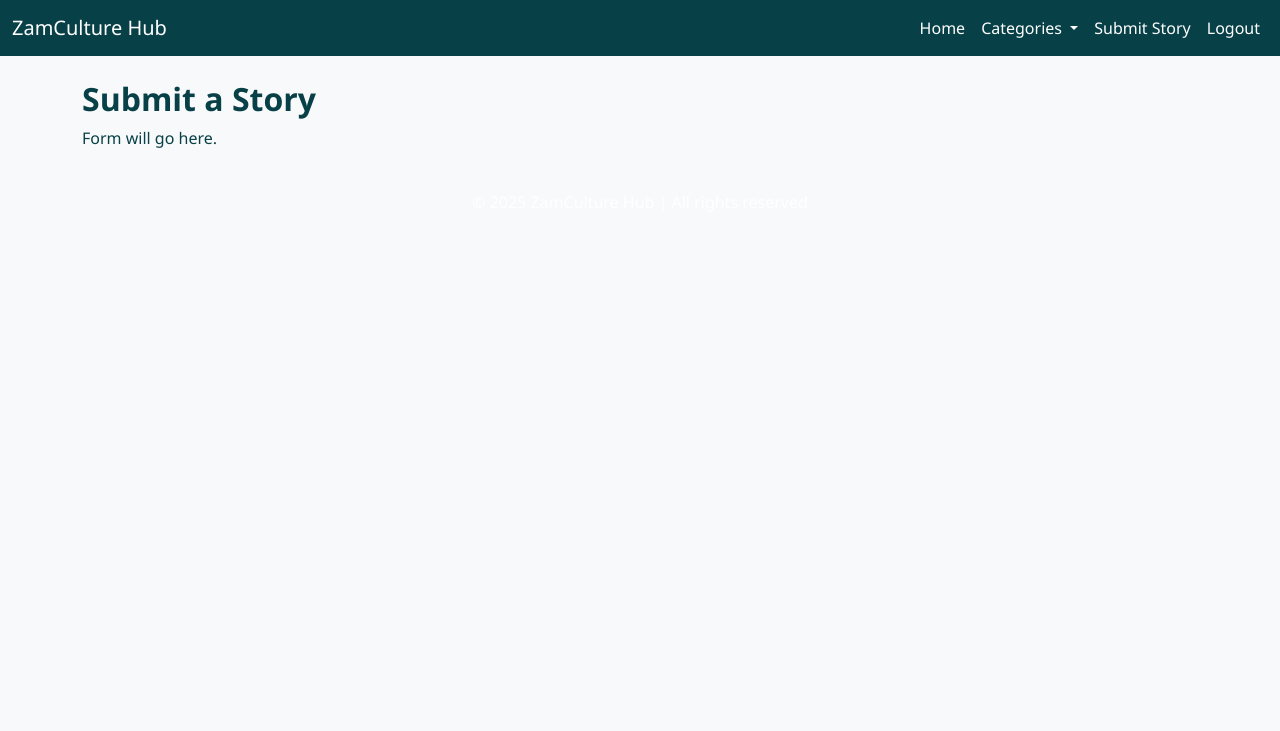
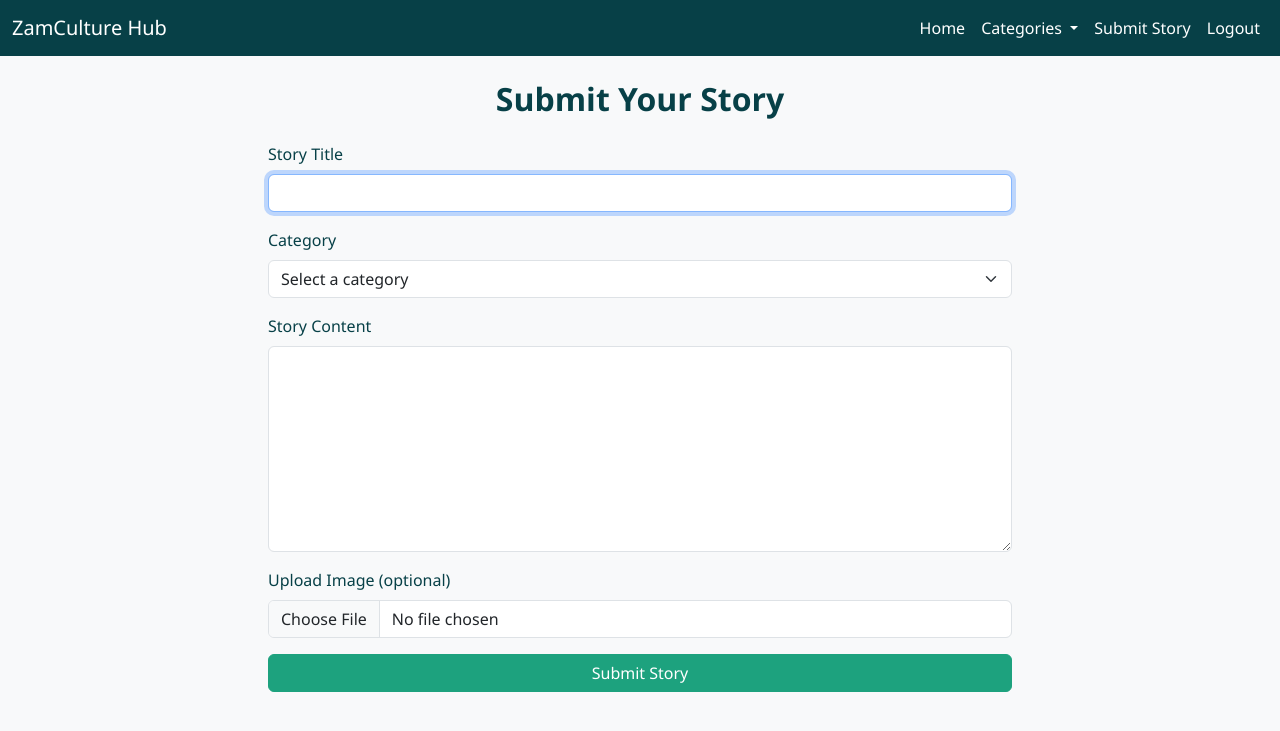
Before and after one commit to emmanuelmazonga/Zamculture_Hub, a Flask app: page /submit in a window 1280 px wide. Shown: the top 731 px of the page. Run offline with Flask 3, Linux system fonts and the light colour scheme; a user stored in the database is signed in; some libraries are stand-ins or nearby versions.

Commit message:
added submit page and its corresponding route in app.py

```diff
--- a/app.py
+++ b/app.py
@@ -2,6 +2,7 @@ import os
 from flask import Flask, render_template, request, redirect, session, flash
 from flask_session import Session
 from werkzeug.security import generate_password_hash, check_password_hash
+from werkzeug.utils import secure_filename
 from datetime import datetime
 from cs50 import SQL
 
@@ -132,8 +133,41 @@ def logout():
 
 @app.route("/submit", methods=["GET", "POST"])
 def submit():
-    # For now, just render a placeholder template
-    return render_template("submit.html")
+    # submit a new story page
+    if not session.get("user_id"):
+        flash("login to submit a story")
+        return redirect("/login")
+
+    categories = db.execute("SELECT * FROM categories")
+
+    if request.method == "POST":
+        title = request.form.get("title")
+        category = request.form.get("category")
+        content = request.form.get("content")
+        image = request.files.get("image_path")
+
+        if not title or not category or not content:
+            flash("enter all fields")
+            return redirect("/submit")
+
+        image_path = None
+        if image and image.filename != "":
+            filename = secure_filename(image.filename)
+            static_folder = os.path.join(app.root_path, 'static')
+            image_folder = os.path.join(static_folder, 'images')
+            image_path = f"images/{image_path.filename}"
+            os.makedirs(image_folder, exist_ok=True)
+            image.save(os.path.join(image_folder, filename))
+
+        db.execute(
+                    "INSERT INTO stories (user_id, title, category, content, image_path, apoproved created_at) VALUES (?, ?, ?, ?, ?, 0, ?)",
+                    session["user_id"], title, category, content, image_path, datetime.now()
+        )
+
+        flash("story submitted for review")
+        return redirect("/")
+
+    return render_template("submit.html", categories=categories)
 
 
 if __name__ == "__main__":
--- a/static/css/styles.css
+++ b/static/css/styles.css
@@ -83,7 +83,7 @@ footer {
     color: #ffffff;
 }
 
-/* --- Forms (e.g., Login/Register) --- */
+/* --- forms --- */
 form input, form select, form textarea {
     border-radius: 0.5rem;
     border: 1px solid #4e7aa5;
--- a/templates/submit.html
+++ b/templates/submit.html
@@ -5,6 +5,34 @@ Submit Story
 {% endblock %}
 
 {% block main %}
-<h2>Submit a Story</h2>
-<p>Form will go here.</p>
+<div class="col-md-8 mx-auto">
+    <h2 class="mb-4 text-center">Submit Your Story</h2>
+    <form action="/submit" method="post" enctype="multipart/form-data">
+        <div class="mb-3">
+            <label for="title" class="form-label">Story Title</label>
+            <input type="text" autofocus class="form-control" id="title" name="title" required>
+        </div>
+
+        <div class="mb-3">
+            <label for="category" class="form-label">Category</label>
+            <select class="form-select" id="category" name="category" required>
+                <option value="" disabled selected>Select a category</option>
+                {% for cat in categories %}
+                    <option value="{{ cat.name }}">{{ cat.name }}</option>
+                {% endfor %}
+            </select>
+        </div>
+        <div class="mb-3">
+            <label for="content" class="form-label">Story Content</label>
+            <textarea class="form-control" id="content" name="content" rows="8" required></textarea>
+        </div>
+
+        <div class="mb-3">
+            <label for="image" class="form-label">Upload Image (optional)</label>
+            <input class="form-control" type="file" id="image" name="image" accept="image/*">
+        </div>
+        <button type="submit" class="btn btn-primary w-100">Submit Story</button>
+    </form>
+
+</div>
 {% endblock %}
```
Also changed, not shown: zamculture.db, 3 other files.
